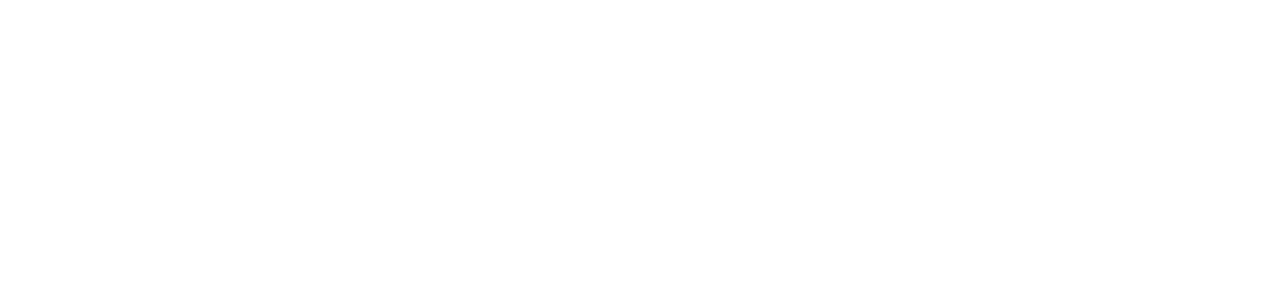
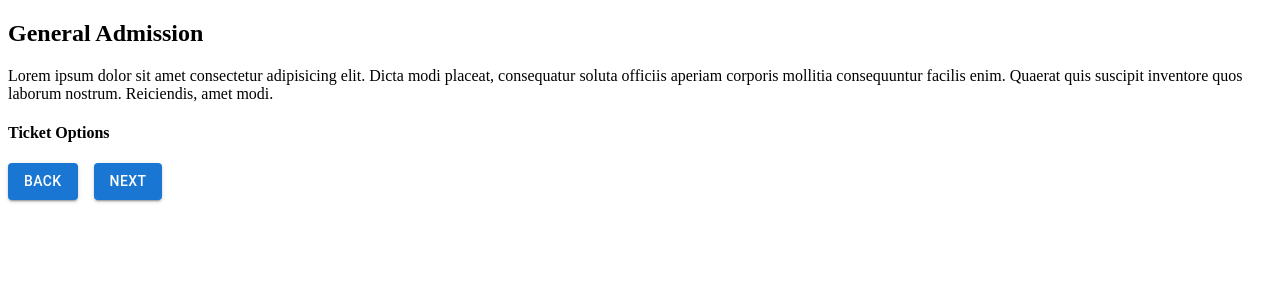
Before and after one commit to Jvictor940/hbcu-ticketing-page, a React (Create React App) app: page /generalAdmission in a window 1280 px wide. Before the commit this address had no page. Shown: the top 300 px of the page. Built offline with nearby package versions, Linux system fonts and the light colour scheme.

Commit message:
Functionality of next button working on all pages w/react router

```diff
--- a/src/App.js
+++ b/src/App.js
@@ -1,8 +1,9 @@
 import ContactInformation from "./components/registration/ContactInformation";
 import AthleteRegistration from "./components/registration/AthleteRegistration";
-// import GeneralAdmission from "./components/registration/generalAdmission";
-// import CheckOut from "./components/registration/checkout";
-// import Congrats from "./components/registration/congrats";
+import GeneralAdmission from "./components/registration/GeneralAdmission";
+import Checkout from "./components/registration/Checkout";
+
+import Congrats from "./components/registration/Congrats";
 import {
   BrowserRouter as Router,
   Routes,
@@ -17,11 +18,11 @@
         <Routes>
           <Route exact path="/" element={<ContactInformation />} />
           <Route exact path="/athleteRegistration" element={<AthleteRegistration />} />
+          <Route exact path="/generalAdmission" element={<GeneralAdmission />} />
+          <Route exact path="/checkout" element={<Checkout />} />
+          <Route exact path="/congrats" element={<Congrats />} />
         </Routes>
       </Router>
-      {/* <GeneralAdmission /> */}
-      {/* <CheckOut /> */}
-      {/* <Congrats /> */}
     </div>
   );
 }
--- a/src/components/registration/athleteRegistration.jsx
+++ b/src/components/registration/athleteRegistration.jsx
@@ -3,8 +3,15 @@
 import AthleteDataDropdown from "../../form_components/Dropdown/AthleteDataDropdown";
 import PrevNxtButtons from "../../form_components/Buttons/PrevNxtButtons";
 import BirthdayCalendar from "../../form_components/Calendar/Calendar";
+import { useNavigate } from "react-router-dom";
 
 const AthleteRegistration = () => {
+    const navigate = useNavigate()
+
+    const generalAdmission = () => {
+        navigate('/generalAdmission')
+    }
+
     return(
         <div>
             <h2>Athlete Registration</h2>
@@ -31,7 +38,7 @@
 
             <p>Disclaimer | Lorem ipsum dolor sit amet consectetur adipisicing elit. Minus ut perferendis asperiores obcaecati libero quia accusantium, corporis velit similique saepe doloremque sed autem, modi quas atque magnam quidem sapiente. Doloribus.</p>
 
-            <PrevNxtButtons />
+            <PrevNxtButtons page={generalAdmission} />
 
         </div>
     )
--- a/src/components/registration/checkout.jsx
+++ b/src/components/registration/checkout.jsx
@@ -1,8 +1,16 @@
 import React from "react";
 import FieldEntry from "../../form_components/FieldEntry/FieldEntry";
-import ContainedButtons from "../../form_components/Buttons/buttons";
+import PrevNxtButtons from "../../form_components/Buttons/PrevNxtButtons";
+import { useNavigate } from "react-router-dom";
 
-const CheckOut = () => {
+
+const Checkout = () => {
+    const navigate = useNavigate()
+
+    const congrats = () => {
+        navigate('/congrats')
+    }
+
     return(
         <div>
             <h2>Check Out</h2>
@@ -13,9 +21,9 @@
             <FieldEntry title='CVV' />
             <FieldEntry title='Billing Address' />
 
-            <ContainedButtons />
+            <PrevNxtButtons page={congrats} />
         </div>
     )
 }
 
-export default CheckOut;
+export default Checkout;
--- a/src/components/registration/generalAdmission.jsx
+++ b/src/components/registration/generalAdmission.jsx
@@ -1,6 +1,14 @@
 import React from "react";
+import { useNavigate } from "react-router-dom";
+import PrevNxtButtons from "../../form_components/Buttons/PrevNxtButtons";
 
 const GeneralAdmission = () => {
+    const navigate = useNavigate()
+
+    const checkout = () => {
+        navigate('/checkout')
+    }
+
     return (
         <div>
             <h2>General Admission</h2>
@@ -8,6 +16,8 @@
 
             <h4>Ticket Options</h4>
 
+            <PrevNxtButtons page={checkout} />
+
         </div>
     )
 }
```
